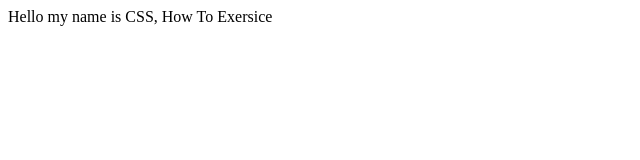
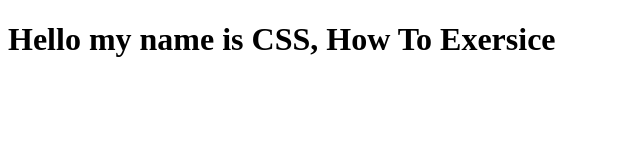
Before and after one commit to aujiumairah/exercise-1, a plain HTML site: page index.html in a window 1280 px wide. Shown: the whole page, without its empty margins (0-640 px from the left). Drawn offline with Linux system fonts and the light colour scheme.

Commit message:
Update index.html

```diff
--- a/index.html
+++ b/index.html
@@ -1,6 +1,6 @@
 <!DOCTYPE html>
 <html>
 <body>
-<h1text-align: center;> Hello my name is CSS, How To Exersice</h1>
+<h1> Hello my name is CSS, How To Exersice</h1>
 </body>
 </html>
```
